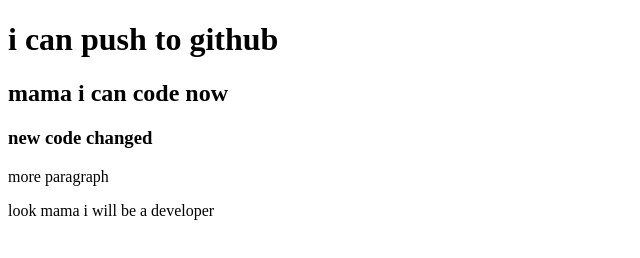
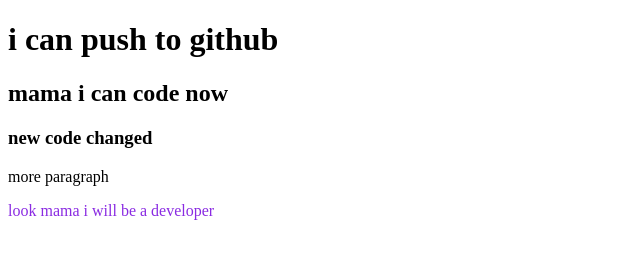
Before and after one commit to sabbir-2000/one-repo, a plain HTML site: page index.html in a window 1280 px wide. Shown: the whole page, without its empty margins (0-640 px from the left). Drawn offline with Linux system fonts and the light colour scheme.

Commit message:
newstle added

```diff
--- a/index.html
+++ b/index.html
@@ -12,6 +12,6 @@
    <h2>mama i can code now</h2>
    <h3>new code changed</h3>
    <p>more paragraph</p>
-   <p>look mama i will be a developer</p>
+   <p class="noy">look mama i will be a developer</p>
 </body>
 </html>
--- a/style.css
+++ b/style.css
@@ -0,0 +1,3 @@
+.noy{
+    color: blueviolet;
+}
```
